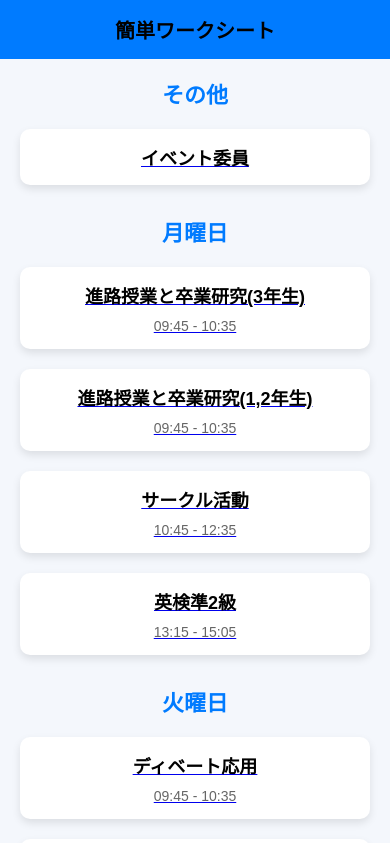
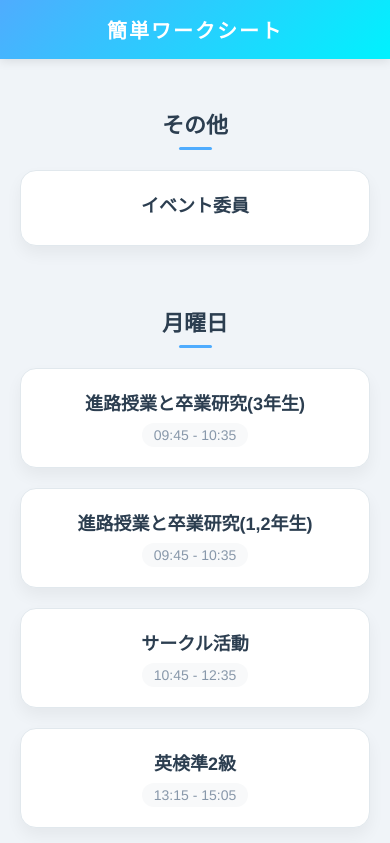
Before and after one commit to sagamin11/OwO.github.io, a plain HTML site: page index.html in a window 390 px wide. Shown: the top 843 px of the page. Drawn offline with Linux system fonts and the light colour scheme.

Commit message:
Update index.html

```diff
--- a/index.html
+++ b/index.html
@@ -6,161 +6,142 @@
   <title>ワークシート</title>
   <link rel="icon" href="/Users/satou/Downloads/unnamed.png" type="image/x-icon">
   <style>
+    /* フォントと全体の背景 */
     body {
-  font-family: 'Arial', sans-serif;
+      font-family: 'Helvetica Neue', Arial, 'Hiragino Kaku Gothic ProN', 'Hiragino Sans', Meiryo, sans-serif;
       margin: 0;
       padding: 0;
-  background-color: #f4f7fc;
+      background-color: #f0f4f8; /* 少し柔らかいグレーブルー */
       color: #333;
       transition: all 0.3s ease;
     }
 
-body.dark-mode {
-  background-color: #121212;
-  color: #eaeaea;
+    a {
+      text-decoration: none; /* リンクの下線を消す */
     }
 
+    /* ヘッダーのおしゃれなグラデーション */
     header {
-  background-color: #007bff;
-  color: rgb(0, 0, 0);
-  padding: 15px;
+      background: linear-gradient(135deg, #4facfe 0%, #00f2fe 100%);
+      color: white;
+      padding: 20px;
       text-align: center;
       font-size: 24px;
       font-weight: bold;
       position: sticky;
       top: 0;
       z-index: 1000;
+      box-shadow: 0 2px 10px rgba(0, 0, 0, 0.1);
+      letter-spacing: 2px;
     }
 
-header.dark-mode {
-  background-color: #0056b3;
-}
-
-#controls {
-  display: flex;
-  justify-content: center;
-  padding: 20px;
-}
-
-#toggle-dark-mode {
-  padding: 10px 20px;
-  font-size: 16px;
-  border: none;
-  border-radius: 5px;
-  cursor: pointer;
-  background-color: #007bff;
-  color: white;
-  transition: all 0.3s ease;
-  margin-top: 10px;
-}
-.grid-item.active {
-  background-color: #007bff;
-  color: white; /* 全体の文字色を白くする */
-}
-
-.grid-item.active .class-name,
-.grid-item.active .class-time {
-  color: white; /* 名前と時間部分の文字色を明確に白く指定 */
-}
-#toggle-dark-mode:hover {
-  background-color: #0056b3;
-}
-
-#toggle-dark-mode.dark-mode {
-  background-color: #333;
-  color: #f4f7fc;
-}
-
+    /* グリッドレイアウト */
     .grid-container {
       display: grid;
-  grid-template-columns: repeat(auto-fill, minmax(250px, 1fr));
+      grid-template-columns: repeat(auto-fill, minmax(240px, 1fr));
       gap: 20px;
-  max-width: 1200px;
-  margin: 20px auto;
+      max-width: 1100px;
+      margin: 0 auto;
       padding: 0 20px;
     }
 
     .day-container {
-  margin-bottom: 30px;
+      margin-bottom: 40px;
+      margin-top: 30px;
     }
 
+    /* 曜日の見出し */
     .day-container h2 {
       font-size: 22px;
-  margin-bottom: 15px;
-  color: black;
-  text-transform: uppercase;
+      margin-bottom: 20px;
+      color: #2c3e50;
+      text-align: center;
+      position: relative;
+      display: inline-block;
+      left: 50%;
+      transform: translateX(-50%);
+    }
+    /* 見出しの下に可愛いラインを引く */
+    .day-container h2::after {
+      content: '';
+      display: block;
+      width: 50%;
+      height: 3px;
+      background: #4facfe;
+      margin: 8px auto 0;
+      border-radius: 2px;
     }
 
+    /* カードのデザイン（アプリ風） */
     .grid-item {
       background-color: white;
-  border-radius: 10px;
-  padding: 20px;
-  box-shadow: 0 4px 8px rgba(0, 0, 0, 0.1);
+      border-radius: 16px; /* 角を大きめに丸く */
+      padding: 25px 20px;
+      box-shadow: 0 8px 16px rgba(0, 0, 0, 0.05); /* ふんわりした影 */
       text-align: center;
-  transition: transform 0.3s ease, box-shadow 0.3s ease;
+      transition: transform 0.3s cubic-bezier(0.175, 0.885, 0.32, 1.275), box-shadow 0.3s ease;
       cursor: pointer;
+      border: 1px solid #e1e8ed;
     }
 
-body.dark-mode .grid-item {
-  background-color: #333;
-  color: #eaeaea;
-  box-shadow: 0 4px 8px rgba(0, 0, 0, 0.3);
-}
-
+    /* マウスを乗せたときのアニメーション */
     .grid-item:hover {
-  transform: translateY(-8px);
-  box-shadow: 0 6px 12px rgba(0, 0, 0, 0.15);
-}
-
-.grid-item.active {
-  background-color: #007bff;
-  color: white;
+      transform: translateY(-8px) scale(1.02);
+      box-shadow: 0 15px 25px rgba(0, 0, 0, 0.1);
+      border-color: #4facfe;
     }
 
     .class-name {
       font-size: 18px;
       font-weight: bold;
-  color: black;
+      color: #2c3e50;
+      margin-bottom: 8px;
+      transition: color 0.3s;
     }
 
     .class-time {
       font-size: 14px;
-  color: #666;
-  margin-top: 10px;
+      color: #8898aa;
+      font-weight: 500;
+      background-color: #f8f9fa;
+      display: inline-block;
+      padding: 4px 12px;
+      border-radius: 20px;
+      transition: all 0.3s;
     }
 
-.day-container h2 {
-      font-size: 22px;
-      margin-bottom: 15px;
-      color: #007bff;
-      text-transform: uppercase;
-      text-align: center;
+    /* 今の時間のカードが光るデザイン */
+    .grid-item.active {
+      background: linear-gradient(135deg, #007bff 0%, #00d2ff 100%);
+      border: none;
+      box-shadow: 0 10px 20px rgba(0, 123, 255, 0.4);
+      animation: pulse 2s infinite; /* ふわふわ光るアニメーション */
+      color: white;
     }
 
-footer {
-  text-align: center;
-  padding: 15px;
-  background-color: #007bff;
+    .grid-item.active .class-name {
       color: white;
-  margin-top: 40px;
-  font-size: 14px;
     }
 
-footer.dark-mode {
-  background-color: #0056b3;
+    .grid-item.active .class-time {
+      background-color: rgba(255, 255, 255, 0.2);
+      color: white;
+    }
+
+    /* ふわふわ光るアニメーションの設定 */
+    @keyframes pulse {
+      0% { box-shadow: 0 0 0 0 rgba(0, 123, 255, 0.4); }
+      70% { box-shadow: 0 0 0 15px rgba(0, 123, 255, 0); }
+      100% { box-shadow: 0 0 0 0 rgba(0, 123, 255, 0); }
     }
 
     @media (max-width: 768px) {
       header {
         font-size: 20px;
+        padding: 15px;
       }
-
-  #toggle-dark-mode {
-    font-size: 14px;
-  }
-
       .grid-item {
-    padding: 15px;
+        padding: 20px 15px;
       }
     }
   </style>
@@ -170,7 +151,7 @@ footer.dark-mode {
     簡単ワークシート
   </header>
 
-  <!-- その他の科目（IDの重複を避けるため id="other" に変更） -->
+  <!-- その他の科目 -->
   <div class="day-container" id="other">
     <h2>その他</h2>
     <div class="grid-container">
@@ -203,7 +184,7 @@ footer.dark-mode {
     </div>
   </div>
 
-  <!-- 火曜日の科目（IDを tuesday に変更） -->
+  <!-- 火曜日の科目 -->
   <div class="day-container" id="tuesday">
     <h2>火曜日</h2>
    <div class="grid-container">
@@ -249,7 +230,7 @@ footer.dark-mode {
     </div>
   </div>
 
-  <!-- 木曜日の科目（IDを thursday に変更） -->
+  <!-- 木曜日の科目 -->
   <div class="day-container" id="thursday">
     <h2>木曜日</h2>
    <div class="grid-container">
@@ -306,11 +287,9 @@ footer.dark-mode {
         "sunday", "monday", "tuesday", "wednesday", "thursday", "friday", "saturday"
       ];
 
-      // 今日の曜日のIDを取得
       const todayId = daysOfWeek[currentDay];
       const currentDayContainer = document.getElementById(todayId);
 
-      // もしその曜日のコンテナが無ければ（土日など）、ここで処理を終了してエラーを防ぐ
       if (!currentDayContainer) {
         return;
       }
@@ -318,7 +297,6 @@ footer.dark-mode {
       const items = currentDayContainer.querySelectorAll('.grid-item');
 
       items.forEach(item => {
-        // data-start-time と data-end-time が設定されているか確認
         const startTimeAttr = item.getAttribute("data-start-time");
         const endTimeAttr = item.getAttribute("data-end-time");
 
@@ -329,7 +307,6 @@ footer.dark-mode {
           const startTimeInMinutes = parseInt(startTime[0]) * 60 + parseInt(startTime[1]);
           const endTimeInMinutes = parseInt(endTime[0]) * 60 + parseInt(endTime[1]);
 
-          // 現在時刻を分単位に変換
           const currentTimeInMinutes = currentHour * 60 + currentMinute;
 
           if (currentTimeInMinutes >= startTimeInMinutes && currentTimeInMinutes <= endTimeInMinutes) {
```
Lines whose indentation alone changed are shown as unchanged.
